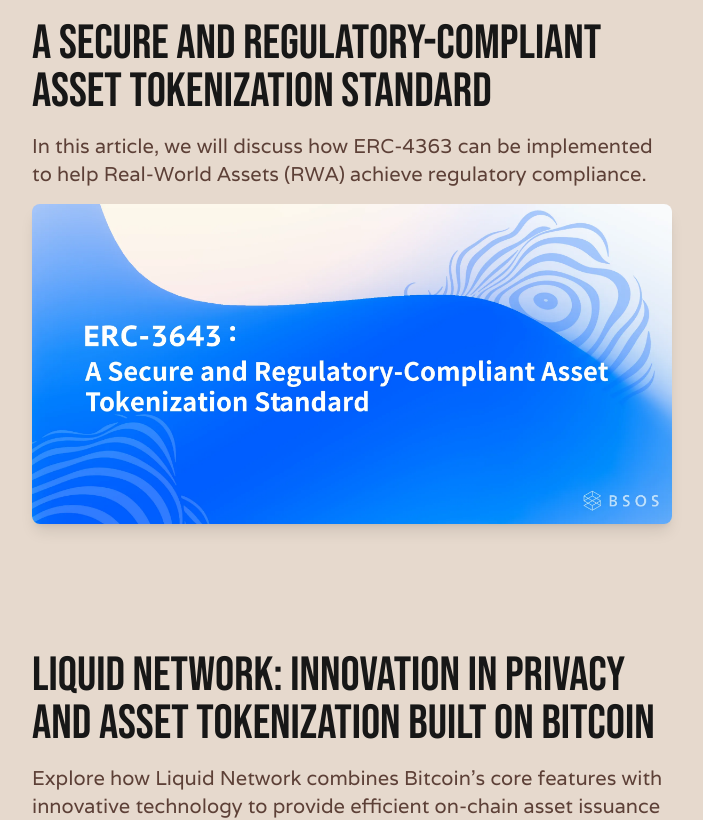
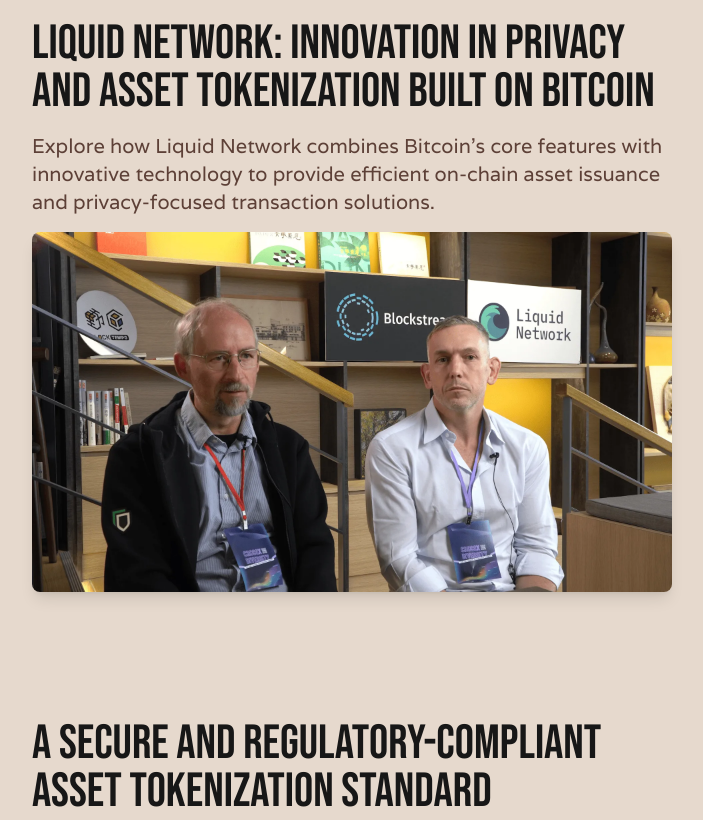
Before and after one commit to Jung0x12/Jung, a Next.js app: page /blog in a window 1280 px wide. Shown: the part 300-1120 px from the top of the page, without its empty margins (288-991 px from the left). Built offline with nearby package versions, Linux system fonts and the light colour scheme.

Commit message:
feat: update blog order

```diff
--- a/src/components/about/AboutContent.tsx
+++ b/src/components/about/AboutContent.tsx
@@ -107,6 +107,7 @@
             alt="Profile"
             layout="fill"
             objectFit="cover"
+            priority={true}
           />
         </div>
       </div>
--- a/src/components/blog/BlogContent.tsx
+++ b/src/components/blog/BlogContent.tsx
@@ -2,13 +2,6 @@
 
 const BlogContent = () => {
   const blogs = [
-    {
-      title: "A Secure and Regulatory-Compliant Asset Tokenization Standard",
-      subtitle:
-        "In this article, we will discuss how ERC-4363 can be implemented to help Real-World Assets (RWA) achieve regulatory compliance.",
-      url: "https://medium.com/bsos-taiwan/secure-and-regulatory-compliant-asset-tokenization-standard-ef555b0186d8",
-      img: "/blog1.webp",
-    },
     {
       title:
         "Liquid Network: Innovation in Privacy and Asset Tokenization Built on Bitcoin",
@@ -17,6 +10,13 @@
       url: "https://medium.com/bsos-taiwan/liquid-network-94bfdbec799f",
       img: "/blog2.webp",
     },
+    {
+      title: "A Secure and Regulatory-Compliant Asset Tokenization Standard",
+      subtitle:
+        "In this article, we will discuss how ERC-4363 can be implemented to help Real-World Assets (RWA) achieve regulatory compliance.",
+      url: "https://medium.com/bsos-taiwan/secure-and-regulatory-compliant-asset-tokenization-standard-ef555b0186d8",
+      img: "/blog1.webp",
+    },
   ];
 
   const BlogLink = ({
@@ -24,11 +24,13 @@
     subtitle,
     url,
     img,
+    isAboveFold = false,
   }: {
     title: string;
     subtitle: string;
     url: string;
     img: string;
+    isAboveFold?: boolean;
   }) => (
     <a
       href={url}
@@ -43,10 +45,11 @@
       <div className="w-[50vw]">
         <Image
           src={img}
-          alt=""
+          alt={title}
           layout="responsive"
           width={0}
           height={0}
+          priority={isAboveFold}
           className="rounded-lg shadow-lg"
         />
       </div>
@@ -55,15 +58,16 @@
 
   return (
     <div className="flex flex-grow flex-col w-screen items-center">
-      <span className="text-9xl font-bebasNeue pt-8 pb-16">Blog</span>
+      <div className="text-9xl font-bebasNeue pt-8 pb-16">Blog</div>
       <div className="w-1/2">
-        {blogs.map((blog) => (
+        {blogs.map((blog, index) => (
           <BlogLink
             key={blog.url}
             title={blog.title}
             subtitle={blog.subtitle}
             url={blog.url}
             img={blog.img}
+            isAboveFold={index === 0}
           />
         ))}
       </div>
--- a/src/components/portfolio/isle/Isle.tsx
+++ b/src/components/portfolio/isle/Isle.tsx
@@ -23,6 +23,7 @@
             layout="responsive"
             width={3024}
             height={1660}
+            priority={true}
             className="rounded-lg shadow-lg"
           />
         </div>
```
